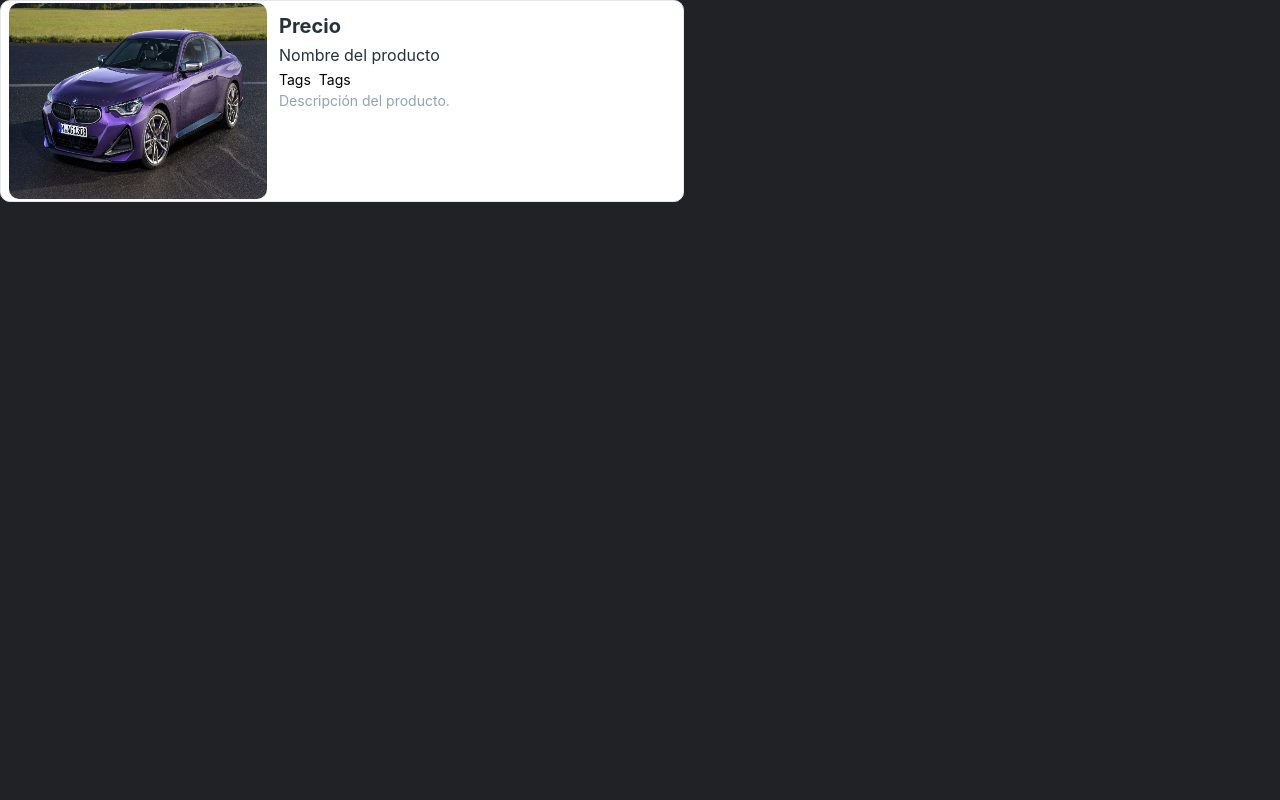
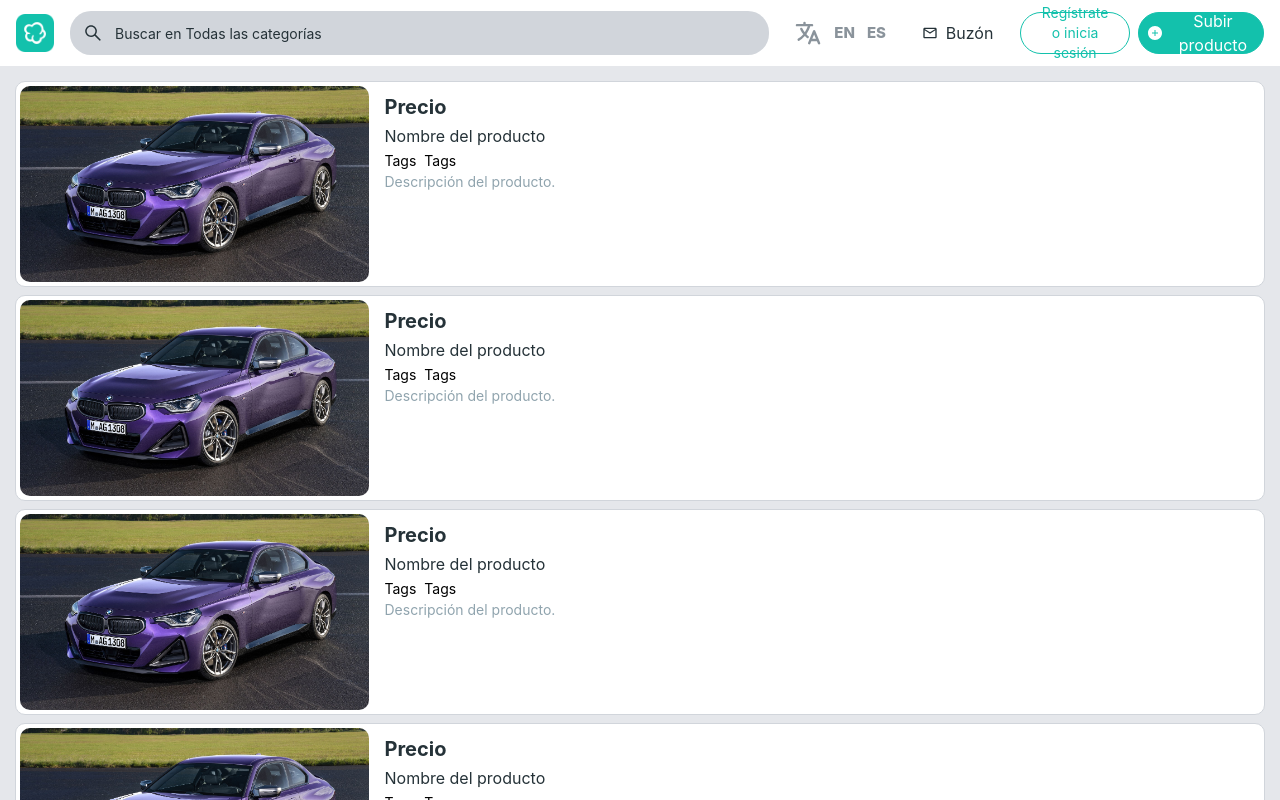
Before and after one commit to Proyecto-Final-KC-2022/wallaclone-react, a React (Vite) app: page /category in a window 1280 px wide. Shown: the top 800 px of the page. Built offline with nearby package versions, Linux system fonts and the light colour scheme.

Commit message:
category page done

```diff
--- a/src/components/product/ProductCard.tsx
+++ b/src/components/product/ProductCard.tsx
@@ -4,9 +4,9 @@ const style = {};
 
 const ProductCard = () => {
   return (
-    <div className="flex bg-white w-[684px] h-[202px] rounded-[10px] border mb-[12px] overflow-hidden">
-      <div className="flex items-center pl-2">
-        <img src={Img} className="rounded-[10px] h-[196px] w-[268px]" />
+    <div className="flex bg-white w-full rounded-[10px] border border-gray-300 overflow-hidden mb-2">
+      <div className="flex items-center px-1 py-1">
+        <img src={Img} className="rounded-[10px] h-[196px] w-full" />
       </div>
       <div className="m-0 p-0 block">
         <ProductDetails />
--- a/src/pages/CategoryPage/CategoryPage.tsx
+++ b/src/pages/CategoryPage/CategoryPage.tsx
@@ -1,12 +1,20 @@
+import Header from "../../components/header/Header"
 import ProductCard from "../../components/product/ProductCard"
 
 const style = {}
 
 const CategoryPage = () => {
   return (
-    <div>
-      <ProductCard />
-    </div>
+    <>
+      <Header />
+      <div className="flex-col px-[15px] py-[15px] min-h-[100vh] bg-gray-200">
+        <ProductCard />
+        <ProductCard />
+        <ProductCard />
+        <ProductCard />
+        <ProductCard />
+      </div>
+    </>
   )
 }
 
```
